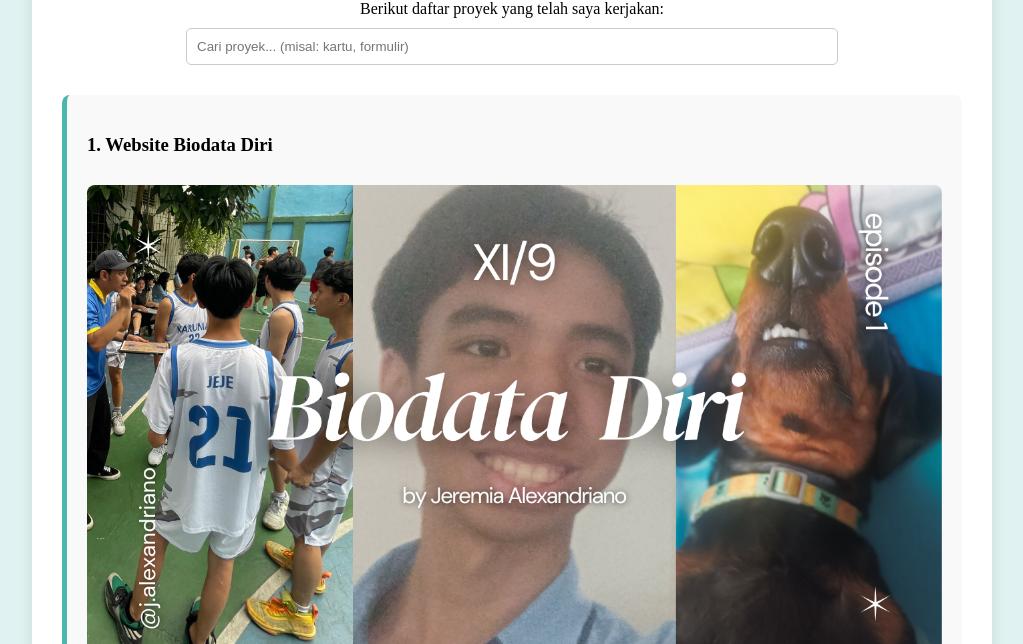
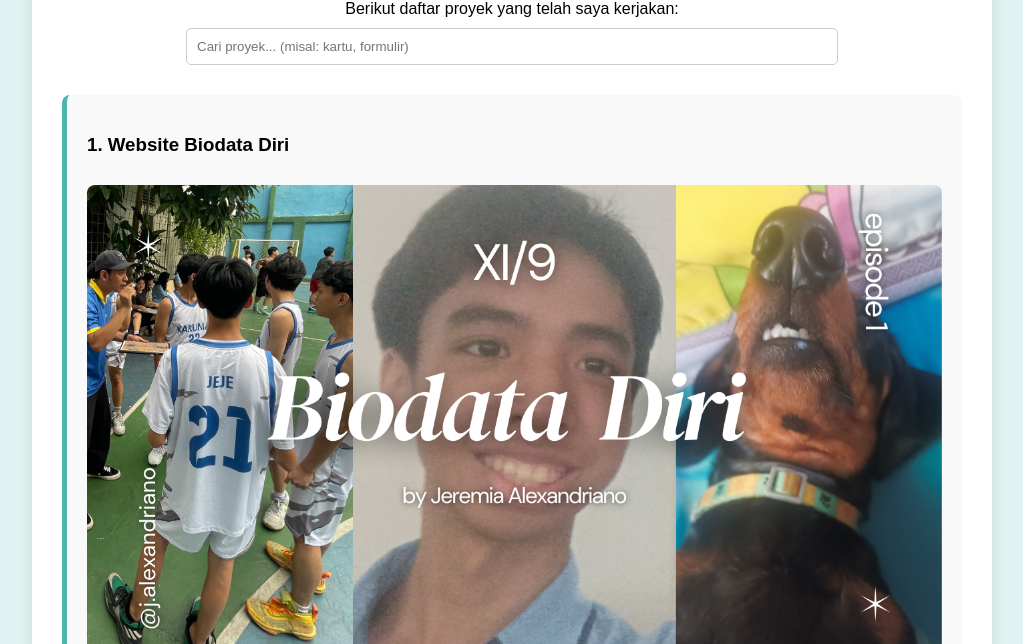
Before and after one commit to Jeremia-6969/jeremia-6969, a plain HTML site: page index.html in a window 1280 px wide. Shown: the part 156-800 px from the top of the page, without its empty margins (128-1151 px from the left). Drawn offline with Linux system fonts and the light colour scheme.

Commit message:
index.html

```diff
--- a/index.html
+++ b/index.html
@@ -1,12 +1,13 @@
 <!DOCTYPE html>
 <html>
 <head>
-  <title>Portofolio Siswa - Jeremia</title>
+  <title>Portofolio Siswa - Jeremia </title>
   <style>
     body {
       background-color: #e0f2f1;
       padding: 40px;
       text-align: center;
+      font-family: Arial, sans-serif;
     }
 
     .container {
@@ -93,42 +94,50 @@
       {
         title: "1. Website Biodata Diri",
         img: "tumbnail.png",
-        desc: "Menampilkan informasi pribadi seperti nama, hobi, dan cita-cita dengan HTML & CSS dasar."
+        desc: "Menampilkan informasi pribadi seperti nama, hobi, dan cita-cita dengan HTML & CSS dasar.",
+        link: "biodata.html"
       },
       {
         title: "2. Website Kartu Informasi",
         img: "https://via.placeholder.com/800x300?text=Kartu+Informasi",
-        desc: "Desain kartu nama atau kartu identitas menggunakan HTML dan CSS dengan layout menarik."
+        desc: "Desain kartu nama atau kartu identitas menggunakan HTML dan CSS dengan layout menarik.",
+        link: "#"
       },
       {
         title: "3. Website Resep Makanan",
         img: "https://via.placeholder.com/800x300?text=Resep+Makanan",
-        desc: "Berisi resep masakan favorit dengan daftar bahan, langkah-langkah, dan gambar hidangan."
+        desc: "Berisi resep masakan favorit dengan daftar bahan, langkah-langkah, dan gambar hidangan.",
+        link: "menu.html"
       },
       {
         title: "4. Website Kartu Undangan",
         img: "https://via.placeholder.com/800x300?text=Kartu+Undangan",
-        desc: "Membuat undangan digital seperti ulang tahun, pernikahan, atau acara sekolah."
+        desc: "Membuat undangan digital seperti ulang tahun, pernikahan, atau acara sekolah.",
+        link: "#"
       },
       {
         title: "5. Website Formulir",
         img: "https://via.placeholder.com/800x300?text=Formulir+Online",
-        desc: "Formulir pendaftaran online dengan elemen input, radio, checkbox, dan tombol kirim."
+        desc: "Formulir pendaftaran online dengan elemen input, radio, checkbox, dan tombol kirim.",
+        link: "#"
       },
       {
         title: "6. Website Jadwal Pelajaran",
         img: "https://via.placeholder.com/800x300?text=Jadwal+Pelajaran",
-        desc: "Tabel interaktif berisi jadwal pelajaran mingguan dengan tampilan rapi dan warna-warna menarik."
+        desc: "Tabel interaktif berisi jadwal pelajaran mingguan dengan tampilan rapi dan warna-warna menarik.",
+        link: "#"
       },
       {
         title: "7. Website Project Akhir",
         img: "https://via.placeholder.com/800x300?text=Project+Akhir",
-        desc: "Gabungan seluruh materi HTML & CSS dalam satu proyek kreatif sebagai ujian praktik akhir semester."
+        desc: "Gabungan seluruh materi HTML & CSS dalam satu proyek kreatif sebagai ujian praktik akhir semester.",
+        link: "#"
       },
       {
         title: "8. Website Ujian Praktek",
         img: "https://via.placeholder.com/800x300?text=Ujian+Praktek",
-        desc: "Website hasil ujian praktek informatika sebagai penilaian akhir dari pembelajaran HTML dan CSS."
+        desc: "Website hasil ujian praktek informatika sebagai penilaian akhir dari pembelajaran HTML dan CSS.",
+        link: "#"
       }
     ];
 
@@ -136,14 +145,14 @@
 
     function renderProjects(filteredProjects = projects) {
       container.innerHTML = ""; // kosongkan
-      filteredProjects.forEach((project, index) => {
+      filteredProjects.forEach((project) => {
         const div = document.createElement('div');
         div.className = 'project';
         div.innerHTML = `
           <h3>${project.title}</h3>
           <img src="${project.img}" alt="${project.title}">
           <p>${project.desc}</p>
-          <a href="#" class="btn">Lihat Proyek</a>
+          <a href="${project.link}" class="btn">Lihat Proyek</a>
           <button class="toggle-btn" onclick="toggleProject(this)">Sembunyikan</button>
         `;
         container.appendChild(div);
```
